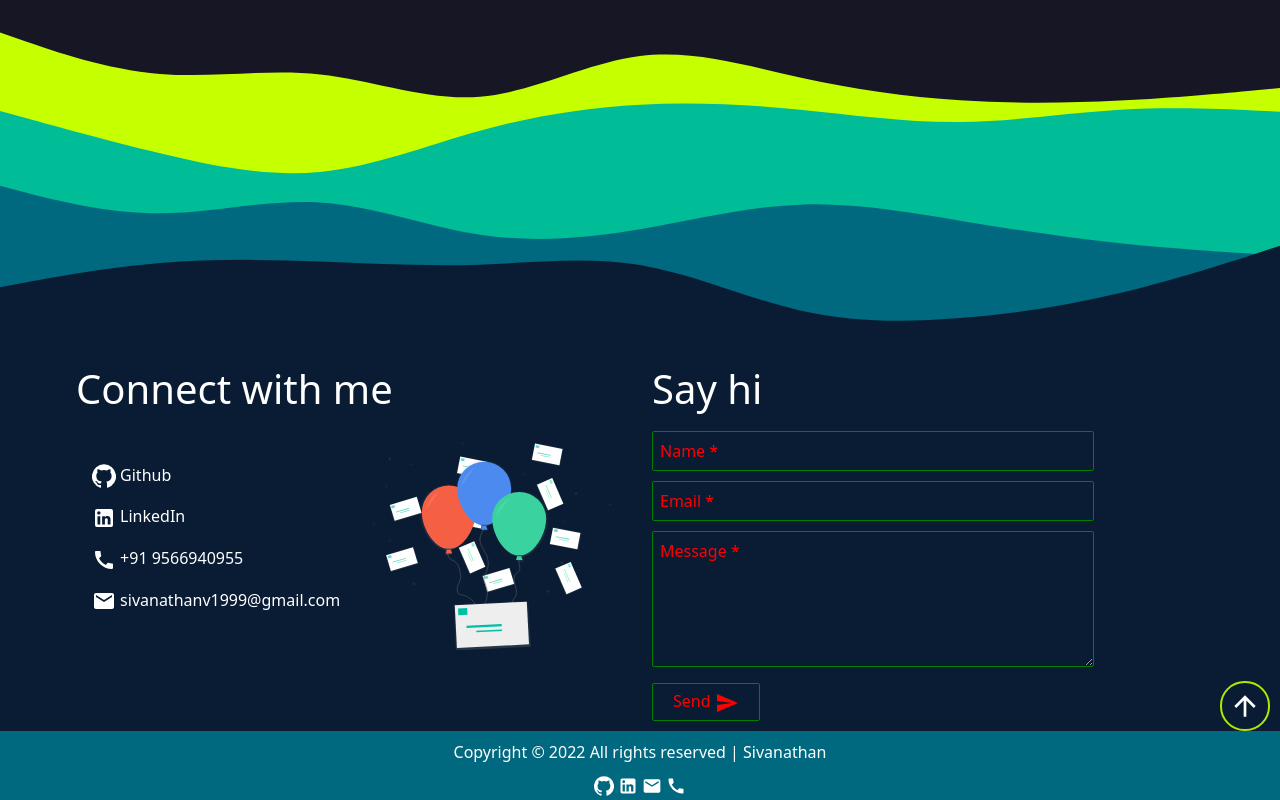
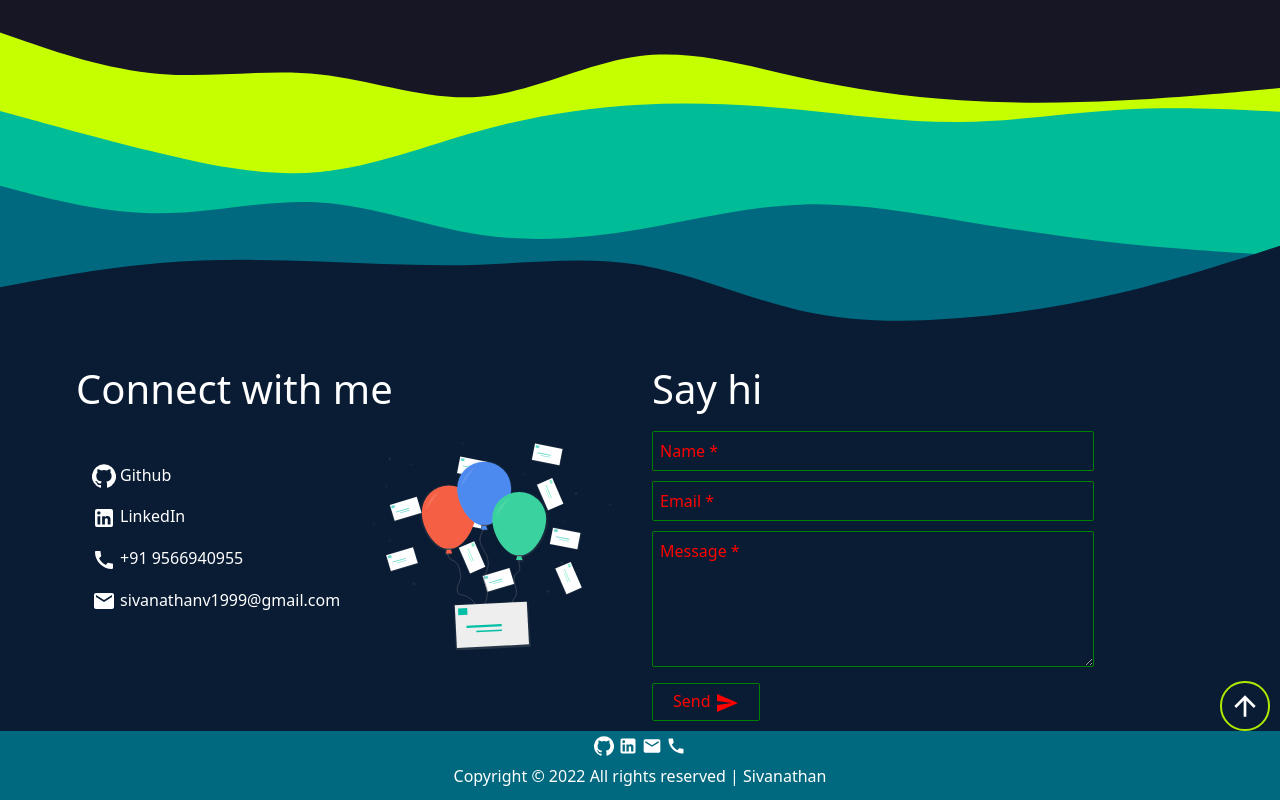
Before and after one commit to Sivav15/Portfolio, a React (Create React App) app: page / in a window 1280 px wide. Shown: the part 3021-3821 px from the top of the page. Built offline with nearby package versions, Linux system fonts and the light colour scheme.

Commit message:
footer correction

```diff
--- a/src/components/footer/Footer.js
+++ b/src/components/footer/Footer.js
@@ -7,15 +7,15 @@ import CallIcon from '@material-ui/icons/Call';
 function Footer() {
   return (
     <footer class="footer">
-      <div >
-        <p class="m-2">Copyright &copy; 2022 All rights reserved | Sivanathan</p>
-      </div>
       <div>
         <span className='footer-icon' onClick={() => window.open("https://github.com/Sivav15", "_blank")}> <GitHubIcon fontSize='small' /> </span>
         <span className='footer-icon' onClick={() => window.open("https://www.linkedin.com/in/sivanathan-v-092484218/", "_blank")}> <LinkedInIcon fontSize='small' /></span>
         <span className='footer-icon' onClick={() => window.open("mailto:sivanathanv1999@gmail.com", "_blank")}> <MailIcon fontSize='small' /></span>
         <span className='footer-icon' onClick={() => window.open("tel://+919566940955", "_blank")}> <CallIcon fontSize='small' /></span>
       </div>
+      <div >
+        <p class="m-2">Copyright &copy; 2022 All rights reserved | Sivanathan</p>
+      </div>
     </footer>
   )
 }
```
